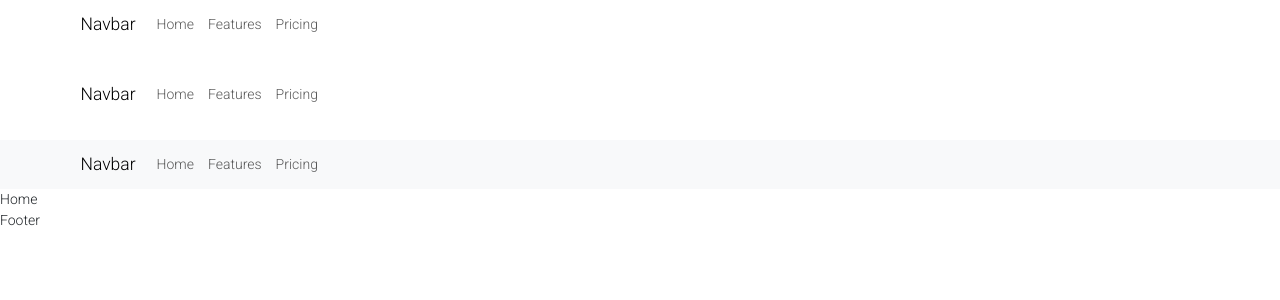
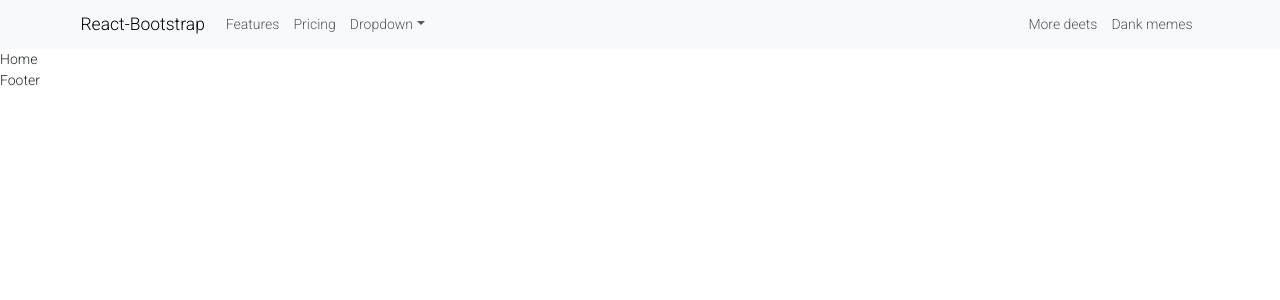
Before and after one commit to kanishkadz/QuickBites, a React (Create React App) app in the folder quick-bite/: page / in a window 1280 px wide. Shown: the top 300 px of the page. Built offline with nearby package versions, Linux system fonts and the light colour scheme.

Commit message:
Update Header.js

```diff
--- a/quick-bite/src/components/Layouts/Header.js
+++ b/quick-bite/src/components/Layouts/Header.js
@@ -1,41 +1,37 @@
 import React from 'react';
-import { Container, Nav, Navbar } from "react-bootstrap";
+import { Container, Nav, Navbar, NavDropdown } from "react-bootstrap";
 import '../../styles/HeaderStyle.css';
 
 function Header() {
   return (
     <>
-      <Navbar>
+      <Navbar collapseOnSelect expand="lg" className="bg-body-tertiary">
         <Container>
-          <Navbar.Brand href="#home">Navbar</Navbar.Brand>
-          <Nav className="me-auto">
-            <Nav.Link href="#home">Home</Nav.Link>
-            <Nav.Link href="#features">Features</Nav.Link>
-            <Nav.Link href="#pricing">Pricing</Nav.Link>
-          </Nav>
-        </Container>
-      </Navbar>
-      <br />
-      <Navbar>
-        <Container>
-          <Navbar.Brand href="#home">Navbar</Navbar.Brand>
-          <Nav className="me-auto">
-            <Nav.Link href="#home">Home</Nav.Link>
-            <Nav.Link href="#features">Features</Nav.Link>
-            <Nav.Link href="#pricing">Pricing</Nav.Link>
-          </Nav>
-        </Container>
-      </Navbar>
-
-      <br />
-      <Navbar bg="light" data-bs-theme="light">
-        <Container>
-          <Navbar.Brand href="#home">Navbar</Navbar.Brand>
-          <Nav className="me-auto">
-            <Nav.Link href="#home">Home</Nav.Link>
-            <Nav.Link href="#features">Features</Nav.Link>
-            <Nav.Link href="#pricing">Pricing</Nav.Link>
-          </Nav>
+          <Navbar.Brand href="#home">React-Bootstrap</Navbar.Brand>
+          <Navbar.Toggle aria-controls="responsive-navbar-nav" />
+          <Navbar.Collapse id="responsive-navbar-nav">
+            <Nav className="me-auto">
+              <Nav.Link href="#features">Features</Nav.Link>
+              <Nav.Link href="#pricing">Pricing</Nav.Link>
+              <NavDropdown title="Dropdown" id="collapsible-nav-dropdown">
+                <NavDropdown.Item href="#action/3.1">Action</NavDropdown.Item>
+                <NavDropdown.Item href="#action/3.2">
+                  Another action
+                </NavDropdown.Item>
+                <NavDropdown.Item href="#action/3.3">Something</NavDropdown.Item>
+                <NavDropdown.Divider />
+                <NavDropdown.Item href="#action/3.4">
+                  Separated link
+                </NavDropdown.Item>
+              </NavDropdown>
+            </Nav>
+            <Nav>
+              <Nav.Link href="#deets">More deets</Nav.Link>
+              <Nav.Link eventKey={2} href="#memes">
+                Dank memes
+              </Nav.Link>
+            </Nav>
+          </Navbar.Collapse>
         </Container>
       </Navbar>
     </>
```
